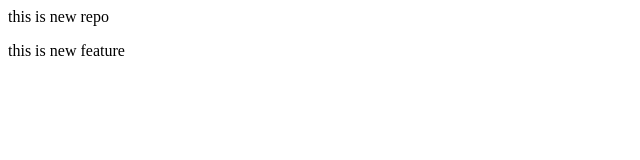
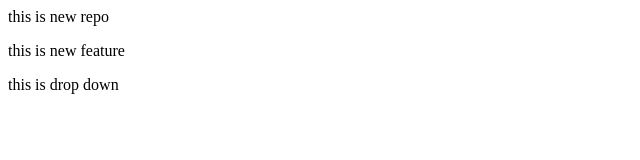
Before and after one commit to diya26322632/localrepo, a plain HTML site: page index.html in a window 1280 px wide. Shown: the whole page, without its empty margins (0-640 px from the left). Drawn offline with Linux system fonts and the light colour scheme.

Commit message:
add dropdown

```diff
--- a/index.html
+++ b/index.html
@@ -1,2 +1,5 @@
 <p>this is new repo</p>
 <p>this is new feature</p>
+<p>
+    this is drop down
+</p>
```
